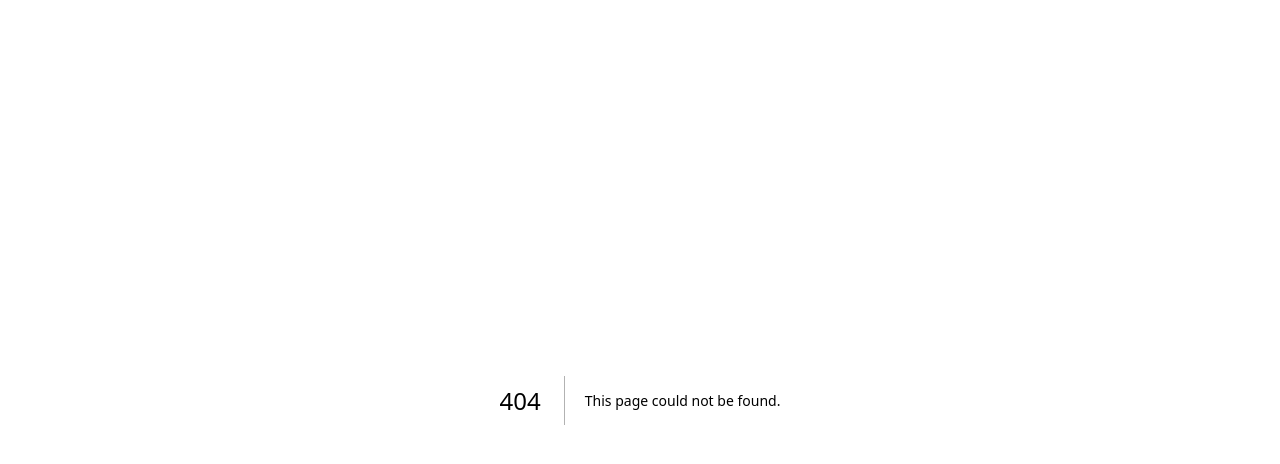
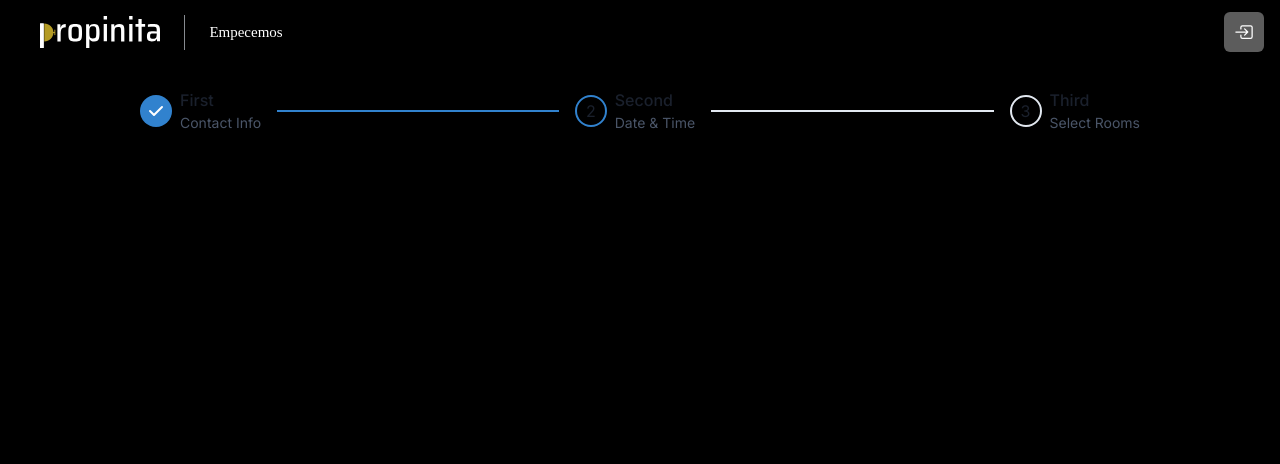
Before and after one commit to francocampaiola/propinita, a Next.js app: page /onboarding in a window 1280 px wide. Before the commit this address had no page. Shown: the top 464 px of the page. Built offline with nearby package versions, Linux system fonts and the light colour scheme.

Commit message:
add: Onboarding files

```diff
--- /dev/null
+++ b/src/app/onboarding/components/Navbar.tsx
@@ -0,0 +1,51 @@
+'use client'
+
+import {
+    Box,
+    Flex,
+    Avatar,
+    Button,
+    Menu,
+    MenuButton,
+    MenuList,
+    MenuItem,
+    MenuDivider,
+    Stack,
+    Center,
+    Text,
+    Divider,
+} from '@chakra-ui/react'
+
+import logoPropinita from '/public/assets/img/whitelogo.svg'
+import Image from 'next/image'
+import { IoEnterOutline } from 'react-icons/io5'
+
+interface Props {
+    children: React.ReactNode
+}
+
+export default function Navbar() {
+    return (
+        <>
+            <Box px={4} bg={'black'}>
+                <Flex h={16} alignItems={'center'} justifyContent={'space-between'}>
+                    <Flex direction={'row'} justify={'center'} align={'center'} ml={6}>
+                        <Box>
+                            <Image src={logoPropinita} alt='Logo' width={120} />
+                        </Box>
+                        <Divider orientation='vertical' ml={6} mr={6} h={35} px={'0.2'} />
+                        <Text fontSize={15} fontWeight={'400'} color={'white'} fontFamily={'Poppins'}> Empecemos </Text>
+                    </Flex>
+
+                    <Flex alignItems={'center'}>
+                        <Stack direction={'row'} spacing={7}>
+                            <Button colorScheme={'whiteAlpha'} variant='solid' px={2} _hover={{ opacity: 0.8 }}>
+                                <IoEnterOutline size={20} />
+                            </Button>
+                        </Stack>
+                    </Flex>
+                </Flex>
+            </Box>
+        </>
+    )
+}
--- /dev/null
+++ b/src/app/onboarding/layout.tsx
@@ -0,0 +1,13 @@
+import React from 'react'
+import Onboarding from './page'
+import Navbar from './components/Navbar'
+import { Box } from '@chakra-ui/react'
+
+export default function OnboardingPage() {
+    return (
+        <Box bg={'black'} height={'100vh'}>
+            <Navbar />
+            <Onboarding />
+        </Box>
+    )
+}
--- /dev/null
+++ b/src/app/onboarding/page.tsx
@@ -0,0 +1,44 @@
+'use client'
+
+import { Box, Flex, Step, StepDescription, StepIcon, StepIndicator, StepNumber, Stepper, StepSeparator, StepStatus, StepTitle, useSteps } from "@chakra-ui/react"
+
+export default function Onboarding() {
+    const steps = [
+        { title: 'First', description: 'Contact Info' },
+        { title: 'Second', description: 'Date & Time' },
+        { title: 'Third', description: 'Select Rooms' },
+    ]
+
+    const { activeStep } = useSteps({
+        index: 1,
+        count: steps.length,
+    })
+
+    return (
+        <Flex  justifyContent={'center'}>
+
+        <Box w={'1000px'} mt={6}>
+            <Stepper index={activeStep}>
+                {steps.map((step, index) => (
+                    <Step key={index}>
+                        <StepIndicator>
+                            <StepStatus
+                                complete={<StepIcon />}
+                                incomplete={<StepNumber />}
+                                active={<StepNumber />}
+                            />
+                        </StepIndicator>
+
+                        <Box flexShrink='0'>
+                            <StepTitle>{step.title}</StepTitle>
+                            <StepDescription>{step.description}</StepDescription>
+                        </Box>
+
+                        <StepSeparator />
+                    </Step>
+                ))}
+            </Stepper>
+        </Box>
+        </Flex>
+    )
+}
```
Also changed, not shown: src/app/onboarding/steps/Details.tsx (added), src/app/onboarding/steps/UserBankData.tsx (added), src/app/onboarding/steps/UserPersonalData.tsx (added), src/app/onboarding/steps/UserType.tsx (added).
